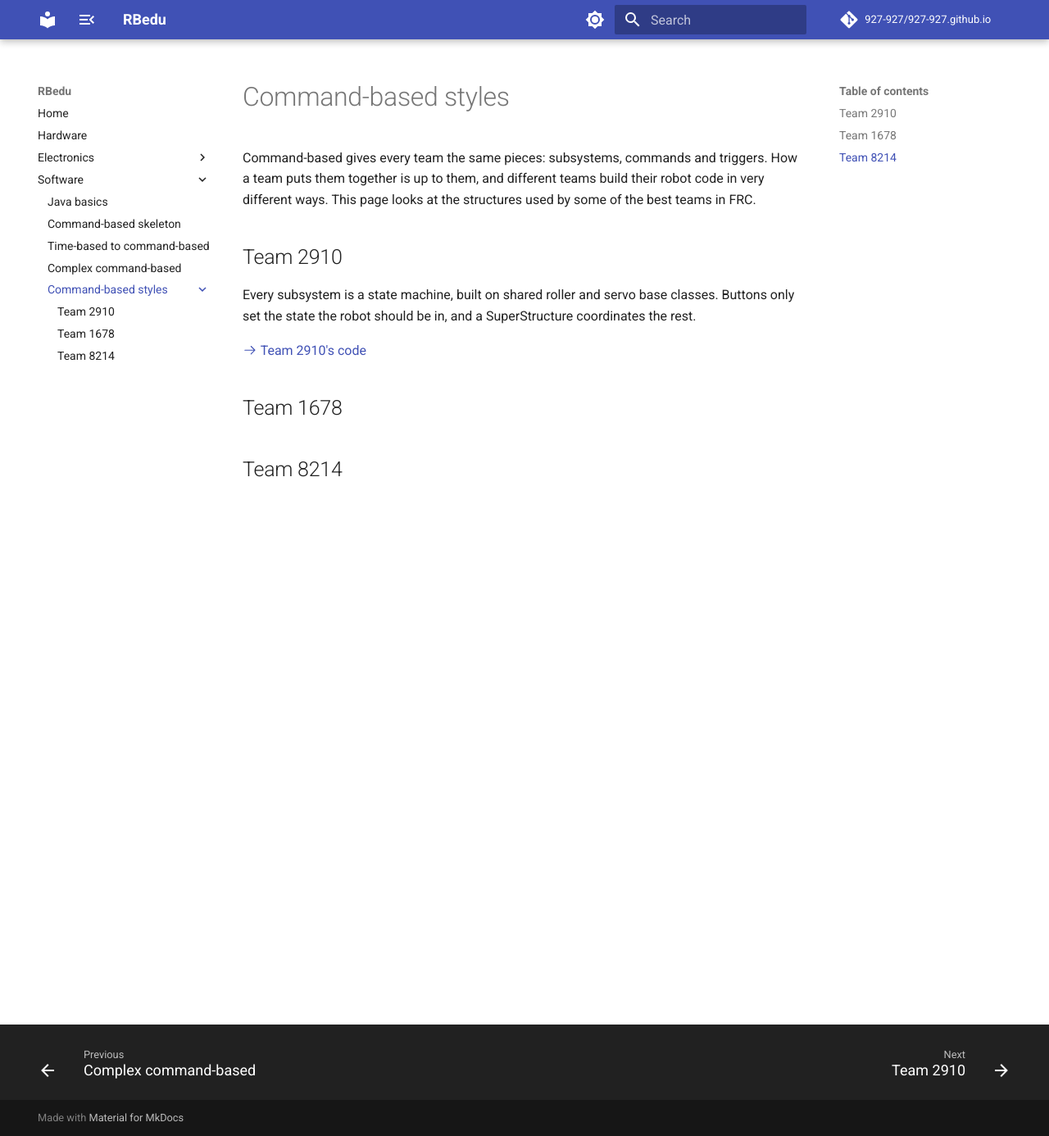
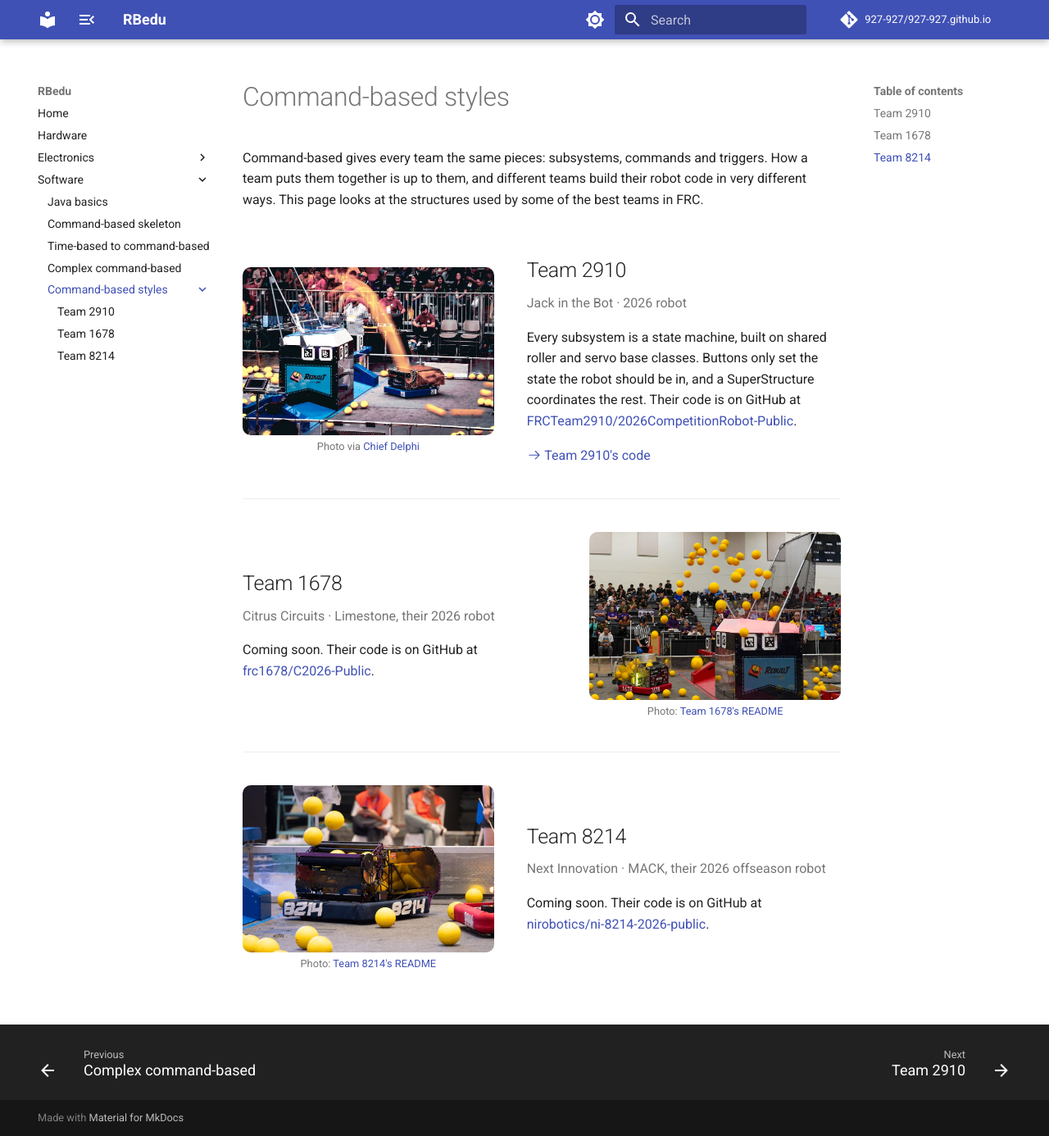
Before and after one commit to 927-927/927-927.github.io, an MkDocs documentation site: the page built from docs/software/command-based-styles/index.md, in a window 1280 px wide and 1386 px high. Shown: the whole window at 82% size. Built offline with MkDocs 1.6.1 and Material for MkDocs 9.7.7, drawn with Linux system fonts in a browser that asks for light colours; comment, search, counter and statistics services are not loaded.

Commit message:
Add robot photos to Command-based styles and give code more room
- Command-based styles shows each team's robot in the alternating
  photo layout from the tools page: 2910 from Chief Delphi, 1678 and
  8214 from their READMEs, resized to 1000px. A new item-list--photos
  variant keeps field photos at their own aspect ratio instead of
  padding them to 4:3.
- Link Team 2910's GitHub repo from the styles page and from the
  "About the code" note on the 2910 page. 1678 and 8214 link theirs.
- On wide screens, clicking the code in a code window hides the left
  navigation for the rest of the page, so long lines fit. The header
  button brings it back, and the choice isn't saved.
- Narrow the table of contents from 12.1rem to 10rem.

Co-Authored-By: Claude Opus 5.5 <noreply@anthropic.com>

```diff
--- a/docs/javascripts/sidebar-toggle.js
+++ b/docs/javascripts/sidebar-toggle.js
@@ -1,5 +1,7 @@
 // Adds a header button that hides/shows the left navigation on desktop.
 // On narrower screens Material already turns the nav into a drawer with its own button.
+// Clicking the code in a code window (javascripts/code-window.js) hides the nav too,
+// so long lines fit.
 (function () {
   var KEY = "rbedu.sidebar"
   var HIDDEN = "rb-sidebar-hidden"
@@ -39,4 +41,17 @@
 
   anchor.insertAdjacentElement("afterend", button)
   render(button)
+
+  // Not saved, so the next page shows the nav again
+  var desktop = window.matchMedia("(min-width: 76.25em)")
+  document.addEventListener("click", function (event) {
+    var editor = event.target.closest(".vscode__editor")
+    if (!editor || !desktop.matches || root.classList.contains(HIDDEN)) return
+
+    // The page reflows when the nav goes, so keep the code where it was on screen
+    var top = editor.getBoundingClientRect().top
+    root.classList.add(HIDDEN)
+    render(button)
+    window.scrollBy(0, editor.getBoundingClientRect().top - top)
+  })
 })()
--- a/docs/software/command-based-styles/index.md
+++ b/docs/software/command-based-styles/index.md
@@ -5,14 +5,70 @@ triggers. How a team puts them together is up to them, and different teams
 build their robot code in very different ways. This page looks at the
 structures used by some of the best teams in FRC.
 
+<div class="item-list item-list--photos" markdown>
+
+<div class="item" markdown>
+<div class="item__photo" markdown>
+![Team 2910's 2026 robot shooting fuel into the hub at a REBUILT event](../../assets/images/software/team-2910-robot.jpg)
+
+Photo via [Chief Delphi](https://www.chiefdelphi.com/uploads/default/optimized/4X/a/3/8/a381d4698fcc264f7bf9b9dca2f7fb35d2751692_2_1380x920.jpeg)
+{ .item__credit }
+</div>
+<div class="item__text" markdown>
+
 ## Team 2910
+
+Jack in the Bot · 2026 robot
+{ .item__aka }
 
 Every subsystem is a state machine, built on shared roller and servo base
 classes. Buttons only set the state the robot should be in, and a
-SuperStructure coordinates the rest.
+SuperStructure coordinates the rest. Their code is on GitHub at
+[FRCTeam2910/2026CompetitionRobot-Public](https://github.com/FRCTeam2910/2026CompetitionRobot-Public).
 
 [:octicons-arrow-right-24: Team 2910's code](team-2910.md)
 
+</div>
+</div>
+
+<div class="item" markdown>
+<div class="item__photo" markdown>
+![Limestone, Team 1678's 2026 robot, shooting fuel into the hub at a REBUILT event](../../assets/images/software/team-1678-robot.jpg)
+
+Photo: [Team 1678's README](https://github.com/frc1678/C2026-Public)
+{ .item__credit }
+</div>
+<div class="item__text" markdown>
+
 ## Team 1678
 
+Citrus Circuits · Limestone, their 2026 robot
+{ .item__aka }
+
+Coming soon. Their code is on GitHub at
+[frc1678/C2026-Public](https://github.com/frc1678/C2026-Public).
+
+</div>
+</div>
+
+<div class="item" markdown>
+<div class="item__photo" markdown>
+![MACK, Team 8214's 2026 offseason robot, on the field with fuel around it](../../assets/images/software/team-8214-robot.jpg)
+
+Photo: [Team 8214's README](https://github.com/nirobotics/ni-8214-2026-public)
+{ .item__credit }
+</div>
+<div class="item__text" markdown>
+
 ## Team 8214
+
+Next Innovation · MACK, their 2026 offseason robot
+{ .item__aka }
+
+Coming soon. Their code is on GitHub at
+[nirobotics/ni-8214-2026-public](https://github.com/nirobotics/ni-8214-2026-public).
+
+</div>
+</div>
+
+</div>
--- a/docs/stylesheets/extra.css
+++ b/docs/stylesheets/extra.css
@@ -19,6 +19,13 @@
 
   .rb-sidebar-hidden .md-sidebar--primary {
     display: none;
+  }
+}
+
+/* A narrower table of contents than Material's 12.1rem, so pages get more room */
+@media screen and (min-width: 60em) {
+  .md-sidebar--secondary {
+    width: 10rem;
   }
 }
 
@@ -59,6 +66,12 @@
   border-radius: 0.5rem;
   /* Product photos are shot on white, so pad them with white */
   background: #fff;
+}
+
+/* Field photos fill their own frame, so keep their shape instead of padding them */
+.md-typeset .item-list--photos .item__photo img {
+  aspect-ratio: auto;
+  background: none;
 }
 
 .md-typeset .item__photo .item__credit {
```
Also changed, not shown: docs/software/command-based-styles/team-2910.md (+5 -3 lines), docs/assets/images/software/team-1678-robot.jpg (added), docs/assets/images/software/team-2910-robot.jpg (added), docs/assets/images/software/team-8214-robot.jpg (added).
